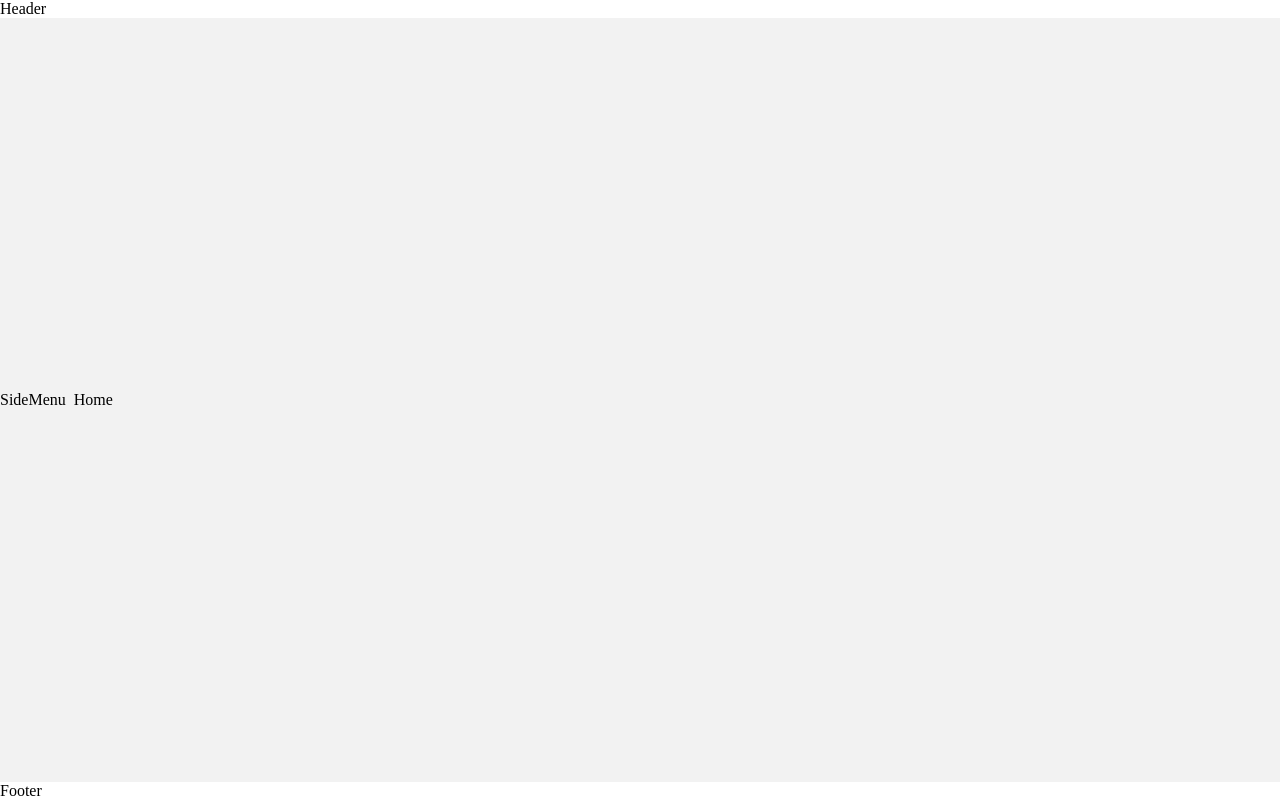
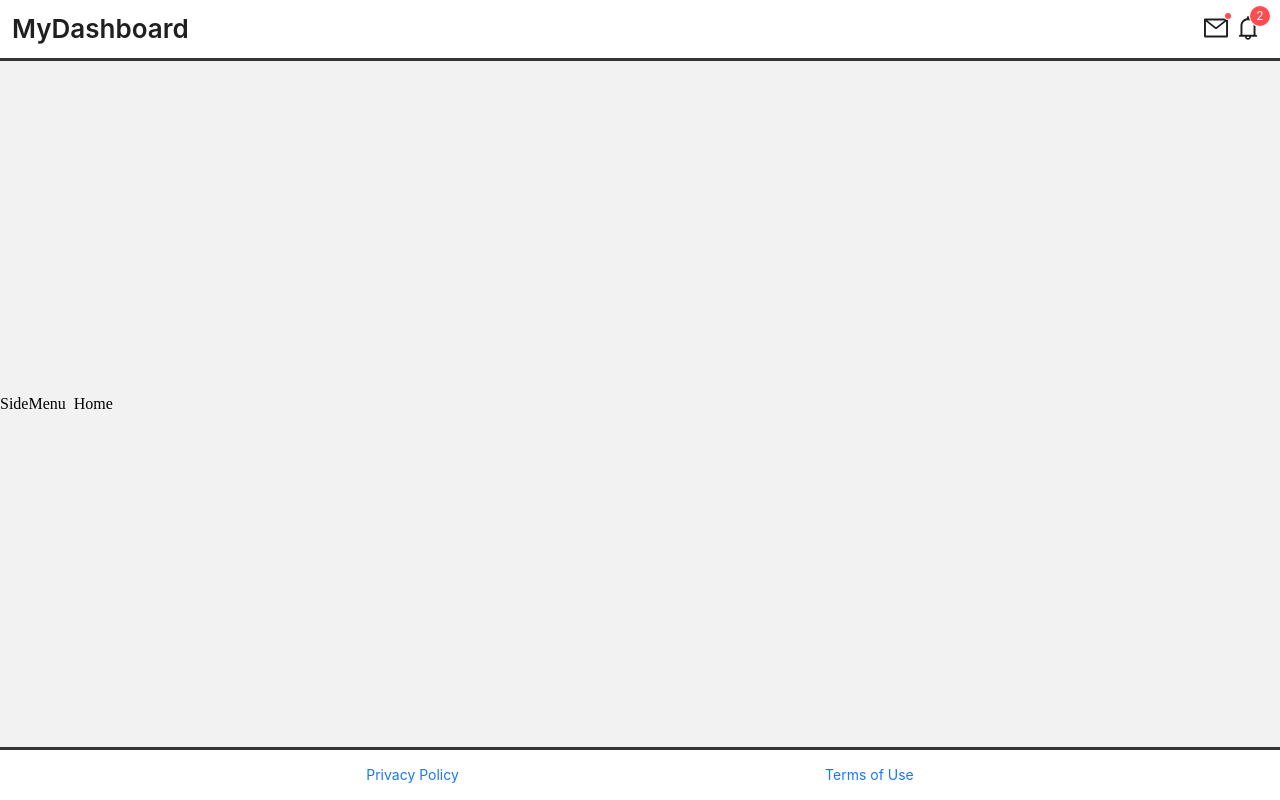
Before and after one commit to Konstantin-Bogorodskii/ant-design-project, a React (Vite) app: page / in a window 1280 px wide. Built offline with nearby package versions, Linux system fonts and the light colour scheme.

Commit message:
create Header and Footer components added styling

```diff
--- a/src/widgets/footer/ui/Footer.tsx
+++ b/src/widgets/footer/ui/Footer.tsx
@@ -1,3 +1,19 @@
+import styles from './styles.module.css';
+import { Typography } from 'antd';
+
 export const Footer = () => {
-	return <footer>Footer</footer>;
+	return (
+		<footer className={styles.footer}>
+			<Typography.Link
+				href="https://policies.google.com/privacy"
+				target={'_blank'}>
+				Privacy Policy
+			</Typography.Link>
+			<Typography.Link
+				href="https://policies.google.com/terms"
+				target={'_blank'}>
+				Terms of Use
+			</Typography.Link>
+		</footer>
+	);
 };
--- a/src/widgets/footer/ui/styles.module.css
+++ b/src/widgets/footer/ui/styles.module.css
@@ -0,0 +1,7 @@
+.footer {
+	height: 50px;
+	display: flex;
+	justify-content: space-evenly;
+	align-items: center;
+	border-top: 3px solid #343434;
+}
--- a/src/widgets/header/ui/Header.tsx
+++ b/src/widgets/header/ui/Header.tsx
@@ -1,3 +1,31 @@
+import { Link } from 'react-router-dom';
+
+import { Typography, Space, Badge } from 'antd';
+import { MailOutlined, BellOutlined } from '@ant-design/icons';
+
+import { ROOT_PATH } from '@shared/constants';
+
+import styles from './styles.module.css';
+
 export const Header = () => {
-	return <header>Header</header>;
+	return (
+		<header className={styles.header}>
+			<Link to={ROOT_PATH}>
+				<Typography.Title style={{ marginBottom: 0, fontSize: 26 }}>
+					MyDashboard
+				</Typography.Title>
+			</Link>
+
+			<Space>
+				<Badge
+					count={10}
+					dot>
+					<MailOutlined className={styles.icon} />
+				</Badge>
+				<Badge count={2}>
+					<BellOutlined className={styles.icon} />
+				</Badge>
+			</Space>
+		</header>
+	);
 };
--- a/src/widgets/header/ui/styles.module.css
+++ b/src/widgets/header/ui/styles.module.css
@@ -0,0 +1,13 @@
+.header {
+	height: 50px;
+	display: flex;
+	justify-content: space-between;
+	align-items: center;
+	padding: 4px 20px 4px 12px;
+	border-bottom: 3px solid #343434;
+}
+
+.icon {
+	font-size: 24px;
+	cursor: pointer;
+}
```
